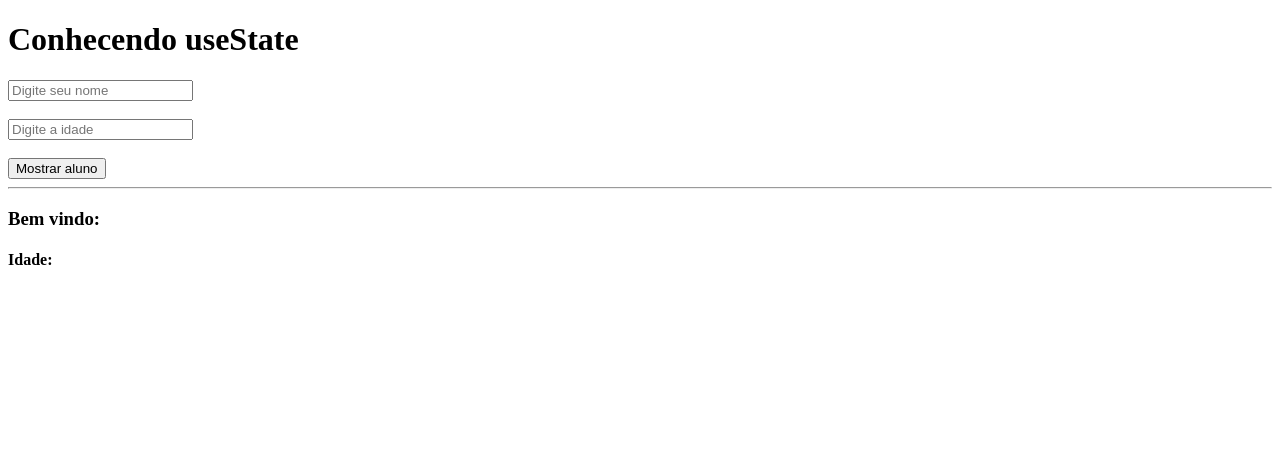
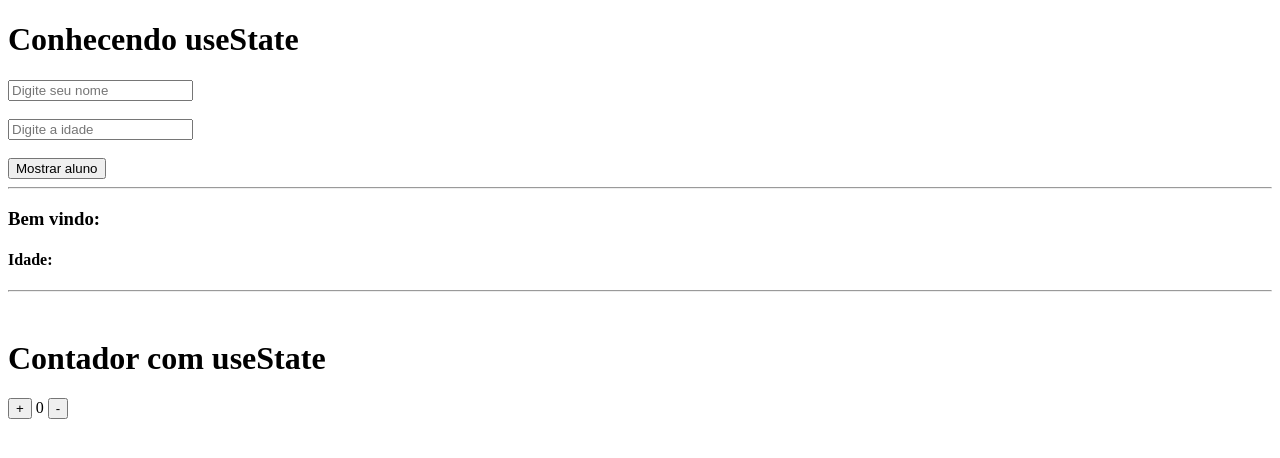
Before and after one commit to YanGraim/react-typescript, a React (Vite) app: page / in a window 1280 px wide. Shown: the top 458 px of the page. Built offline with nearby package versions, Linux system fonts and the light colour scheme.

Commit message:
useState - contador

```diff
--- a/src/App.tsx
+++ b/src/App.tsx
@@ -11,6 +11,20 @@ export default function App() {
   const [idade, setIdade] = useState("");
 
   const [infoAluno, setInfoAluno] = useState<InfoAlunoProps>();
+
+  const [contador, setContador] = useState(0);
+
+  function adicionar() {
+    setContador(valorAtual => valorAtual +1)
+  }
+
+  function diminuir() {
+    if(contador === 0) {
+      return;
+    }
+
+    setContador(valorAtual => valorAtual -1)
+  }
 
   function mostrarAluno() {
     setInfoAluno({
@@ -44,6 +58,14 @@ export default function App() {
       <hr />
       <h3>Bem vindo: {infoAluno?.nome}</h3>
       <h4>Idade: {infoAluno?.idade}</h4>
+
+      <hr />
+
+      <br />
+
+      <h1>Contador com useState</h1>
+
+      <button onClick={adicionar}>+</button> {contador} <button onClick={diminuir}>-</button>
     </div>
   )
 }
```
